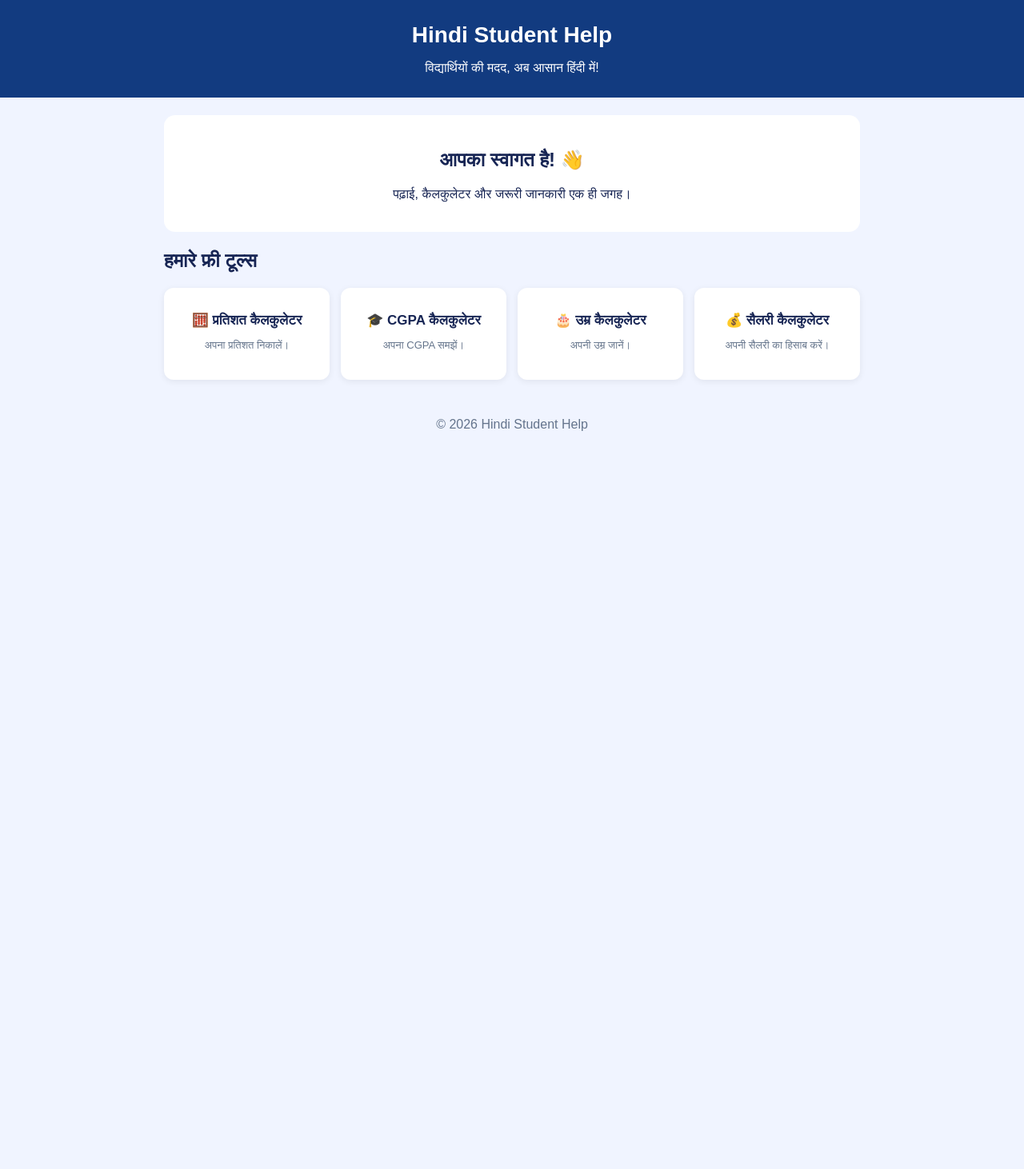
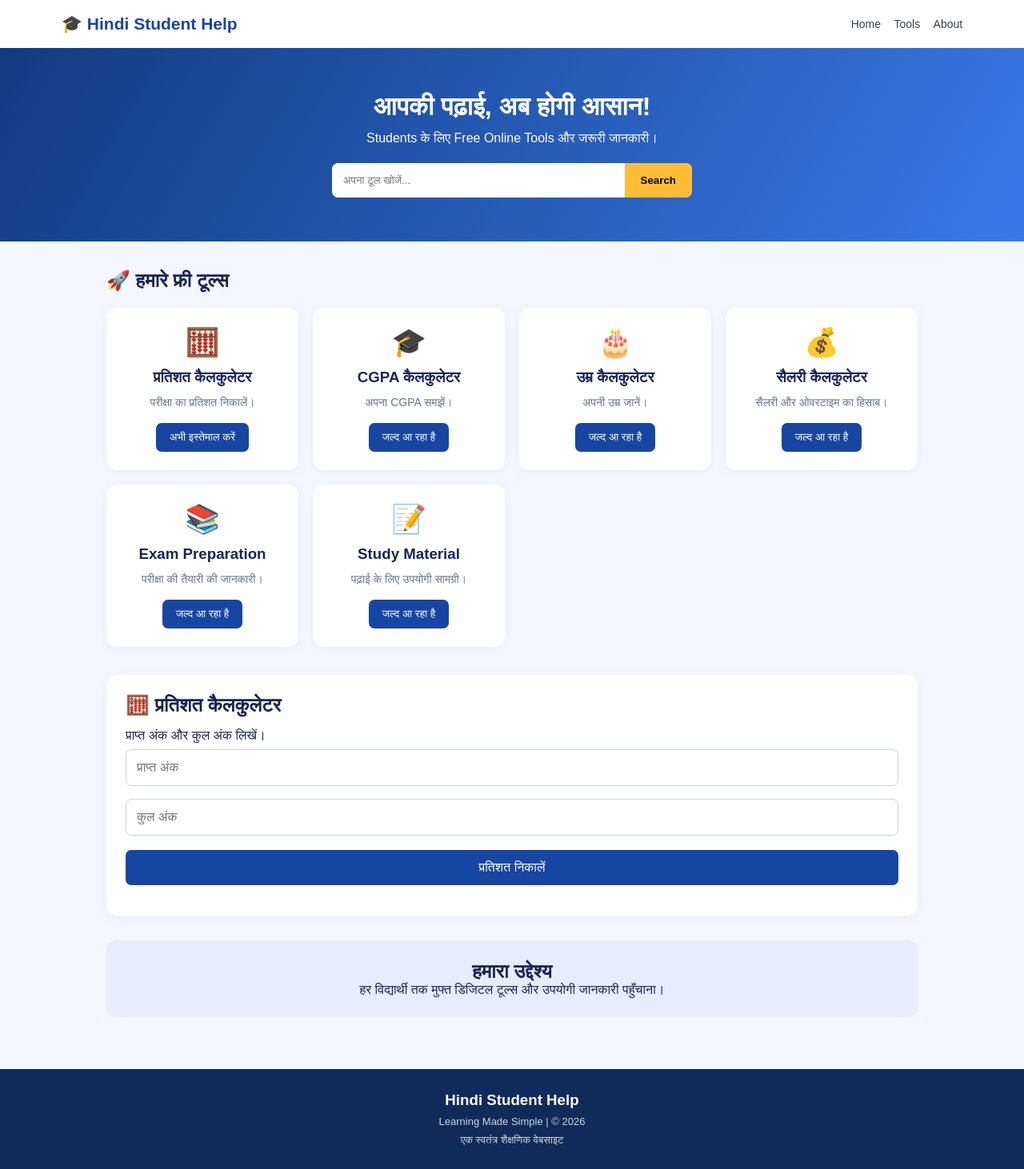
Before and after one commit to Sh304/Hindi-students-help-, a plain HTML site: page index.html in a window 1280 px wide. Shown: the whole page at 80% size. Before the commit the page ends 800 px from the top, so only its background shows below. Drawn offline with Linux system fonts and the light colour scheme.

Commit message:
Update index.html

```diff
--- a/index.html
+++ b/index.html
@@ -5,104 +5,348 @@
 <meta charset="UTF-8">
 <meta name="viewport" content="width=device-width, initial-scale=1.0">
 <title>Hindi Student Help</title>
+
 <style>
 * {
+  margin: 0;
+  padding: 0;
   box-sizing: border-box;
 }
+
 body {
-      margin: 0;
   font-family: Arial, sans-serif;
-      background: #f0f4ff;
+  background: #f4f7ff;
   color: #172554;
 }
+
 header {
-      background: #123b80;
+  background: white;
+  padding: 18px 6%;
+  display: flex;
+  justify-content: space-between;
+  align-items: center;
+  box-shadow: 0 2px 10px #0001;
+}
+
+.logo {
+  font-size: 21px;
+  font-weight: bold;
+  color: #1746a2;
+}
+
+nav a {
+  text-decoration: none;
+  color: #334155;
+  margin-left: 12px;
+  font-size: 14px;
+}
+
+.hero {
+  background: linear-gradient(120deg,#123b80,#3979e8);
+  color: white;
+  text-align: center;
+  padding: 55px 15px;
+}
+
+.hero h1 {
+  font-size: 32px;
+  margin-bottom: 12px;
+}
+
+.hero p {
+  margin-bottom: 22px;
+}
+
+.search {
+  display: flex;
+  max-width: 450px;
+  margin: auto;
+  background: white;
+  border-radius: 8px;
+  overflow: hidden;
+}
+
+.search input {
+  flex: 1;
+  min-width: 0;
+  padding: 14px;
+  border: none;
+  outline: none;
+}
+
+.search button {
+  padding: 12px 20px;
+  border: none;
+  background: #ffbd35;
+  font-weight: bold;
+}
+
+.container {
+  max-width: 1050px;
+  margin: auto;
+  padding: 35px 18px;
+}
+
+.section-title {
+  margin-bottom: 20px;
+}
+
+.cards {
+  display: grid;
+  grid-template-columns: repeat(auto-fit,minmax(210px,1fr));
+  gap: 18px;
+}
+
+.card {
+  background: white;
+  padding: 23px 15px;
+  border-radius: 13px;
+  text-align: center;
+  box-shadow: 0 3px 14px #0000000c;
+}
+
+.card .icon {
+  font-size: 35px;
+  margin-bottom: 12px;
+}
+
+.card h3 {
+  margin-bottom: 10px;
+}
+
+.card p {
+  color: #64748b;
+  font-size: 14px;
+  line-height: 1.5;
+}
+
+.card button {
+  margin-top: 15px;
+  padding: 10px 17px;
+  background: #1746a2;
+  color: white;
+  border: none;
+  border-radius: 7px;
+  cursor: pointer;
+}
+
+.calculator {
+  background: white;
+  padding: 24px;
+  border-radius: 14px;
+  margin-top: 35px;
+  box-shadow: 0 3px 14px #0000000c;
+}
+
+.calculator h2 {
+  margin-bottom: 15px;
+}
+
+.calculator input {
+  width: 100%;
+  padding: 13px;
+  margin: 8px 0;
+  border: 1px solid #cbd5e1;
+  border-radius: 7px;
+  font-size: 16px;
+}
+
+.calculator button {
+  width: 100%;
+  padding: 13px;
+  margin-top: 10px;
+  background: #1746a2;
+  color: white;
+  border: none;
+  border-radius: 7px;
+  font-size: 16px;
+}
+
+#result {
+  margin-top: 15px;
+  font-size: 20px;
+  font-weight: bold;
+  color: #087443;
+}
+
+.notice {
+  background: #e5edff;
+  padding: 25px;
+  margin-top: 30px;
+  border-radius: 12px;
+  text-align: center;
+}
+
+footer {
+  background: #102b59;
   color: white;
   text-align: center;
   padding: 28px 15px;
+  margin-top: 30px;
 }
-    header h1 {
-      margin: 0;
-      font-size: 28px;
+
+footer p {
+  margin-top: 8px;
+  font-size: 13px;
+  color: #cbd5e1;
 }
-    header p {
-      margin-bottom: 0;
+
+@media(max-width:600px) {
+  header {
+    flex-direction: column;
+    gap: 15px;
   }
-    main {
-      max-width: 900px;
-      margin: auto;
-      padding: 22px 15px;
+
+  .hero h1 {
+    font-size: 26px;
   }
-    .welcome {
-      background: white;
-      padding: 22px;
-      border-radius: 14px;
-      text-align: center;
-      margin-bottom: 22px;
-    }
-    .tools {
-      display: grid;
-      grid-template-columns: repeat(auto-fit, minmax(140px, 1fr));
-      gap: 14px;
-    }
-    .tool {
-      background: white;
-      padding: 22px 12px;
-      border-radius: 12px;
-      text-align: center;
-      box-shadow: 0 2px 8px #00000012;
-    }
-    .tool h3 {
-      margin: 8px 0;
-      font-size: 17px;
-    }
-    .tool p {
-      font-size: 13px;
-      color: #64748b;
-    }
-    footer {
-      text-align: center;
-      padding: 25px;
-      color: #64748b;
 }
 </style>
 </head>
+
 <body>
+
 <header>
-    <h1>Hindi Student Help</h1>
-    <p>विद्यार्थियों की मदद, अब आसान हिंदी में!</p>
+  <div class="logo">🎓 Hindi Student Help</div>
+  <nav>
+    <a href="#">Home</a>
+    <a href="#tools">Tools</a>
+    <a href="#about">About</a>
+  </nav>
 </header>
 
-  <main>
-    <section class="welcome">
-      <h2>आपका स्वागत है! 👋</h2>
-      <p>पढ़ाई, कैलकुलेटर और जरूरी जानकारी एक ही जगह।</p>
+<section class="hero">
+  <h1>आपकी पढ़ाई, अब होगी आसान!</h1>
+  <p>Students के लिए Free Online Tools और जरूरी जानकारी।</p>
+
+  <div class="search">
+    <input id="searchInput" type="text"
+      placeholder="अपना टूल खोजें...">
+    <button onclick="searchTools()">Search</button>
+  </div>
 </section>
 
-    <h2>हमारे फ्री टूल्स</h2>
+<main class="container" id="tools">
 
-    <section class="tools">
-      <div class="tool">
-        <h3>🧮 प्रतिशत कैलकुलेटर</h3>
-        <p>अपना प्रतिशत निकालें।</p>
+<h2 class="section-title">🚀 हमारे फ्री टूल्स</h2>
+
+<div class="cards" id="toolCards">
+
+  <div class="card">
+    <div class="icon">🧮</div>
+    <h3>प्रतिशत कैलकुलेटर</h3>
+    <p>परीक्षा का प्रतिशत निकालें।</p>
+    <button onclick="document.getElementById('calculator').scrollIntoView({behavior:'smooth'})">अभी इस्तेमाल करें</button>
   </div>
-      <div class="tool">
-        <h3>🎓 CGPA कैलकुलेटर</h3>
+
+  <div class="card">
+    <div class="icon">🎓</div>
+    <h3>CGPA कैलकुलेटर</h3>
     <p>अपना CGPA समझें।</p>
+    <button onclick="alert('CGPA Calculator जल्द आ रहा है!')">जल्द आ रहा है</button>
   </div>
-      <div class="tool">
-        <h3>🎂 उम्र कैलकुलेटर</h3>
+
+  <div class="card">
+    <div class="icon">🎂</div>
+    <h3>उम्र कैलकुलेटर</h3>
     <p>अपनी उम्र जानें।</p>
+    <button onclick="alert('Age Calculator जल्द आ रहा है!')">जल्द आ रहा है</button>
   </div>
-      <div class="tool">
-        <h3>💰 सैलरी कैलकुलेटर</h3>
-        <p>अपनी सैलरी का हिसाब करें।</p>
+
+  <div class="card">
+    <div class="icon">💰</div>
+    <h3>सैलरी कैलकुलेटर</h3>
+    <p>सैलरी और ओवरटाइम का हिसाब।</p>
+    <button onclick="alert('Salary Calculator जल्द आ रहा है!')">जल्द आ रहा है</button>
   </div>
+
+  <div class="card">
+    <div class="icon">📚</div>
+    <h3>Exam Preparation</h3>
+    <p>परीक्षा की तैयारी की जानकारी।</p>
+    <button onclick="alert('Exam Preparation जल्द आ रहा है!')">जल्द आ रहा है</button>
+  </div>
+
+  <div class="card">
+    <div class="icon">📝</div>
+    <h3>Study Material</h3>
+    <p>पढ़ाई के लिए उपयोगी सामग्री।</p>
+    <button onclick="alert('Study Material जल्द आ रहा है!')">जल्द आ रहा है</button>
+  </div>
+
+</div>
+
+<section class="calculator" id="calculator">
+  <h2>🧮 प्रतिशत कैलकुलेटर</h2>
+  <p>प्राप्त अंक और कुल अंक लिखें।</p>
+
+  <input type="number" id="obtained"
+    placeholder="प्राप्त अंक">
+
+  <input type="number" id="total"
+    placeholder="कुल अंक">
+
+  <button onclick="calculate()">प्रतिशत निकालें</button>
+
+  <div id="result"></div>
 </section>
+
+<section class="notice" id="about">
+  <h2>हमारा उद्देश्य</h2>
+  <p>हर विद्यार्थी तक मुफ्त डिजिटल टूल्स और उपयोगी जानकारी पहुँचाना।</p>
+</section>
+
 </main>
 
 <footer>
-    © 2026 Hindi Student Help
+  <h3>Hindi Student Help</h3>
+  <p>Learning Made Simple | © 2026</p>
+  <p>एक स्वतंत्र शैक्षणिक वेबसाइट</p>
 </footer>
+
+<script>
+function searchTools() {
+  const query = document.getElementById("searchInput")
+    .value.toLowerCase().trim();
+
+  const cards = document.querySelectorAll(".card");
+  let found = 0;
+
+  cards.forEach(card => {
+    const match = card.innerText.toLowerCase().includes(query);
+    card.style.display = match ? "block" : "none";
+    if(match) found++;
+  });
+
+  if(!query) {
+    cards.forEach(card => card.style.display = "block");
+  } else if(found === 0) {
+    alert("कोई टूल नहीं मिला!");
+  }
+}
+
+function calculate() {
+  const obtained = Number(document.getElementById("obtained").value);
+  const total = Number(document.getElementById("total").value);
+  const result = document.getElementById("result");
+
+  if(
+    document.getElementById("obtained").value === "" ||
+    document.getElementById("total").value === "" ||
+    !Number.isFinite(obtained) ||
+    !Number.isFinite(total) ||
+    total <= 0 ||
+    obtained < 0 ||
+    obtained > total
+  ) {
+    result.innerText = "कृपया सही अंक दर्ज करें।";
+    return;
+  }
+
+  const percentage = (obtained / total) * 100;
+  result.innerText = "आपका प्रतिशत: " + percentage.toFixed(2) + "%";
+}
+</script>
+
 </body>
 </html>
```
Lines whose indentation alone changed are shown as unchanged.
